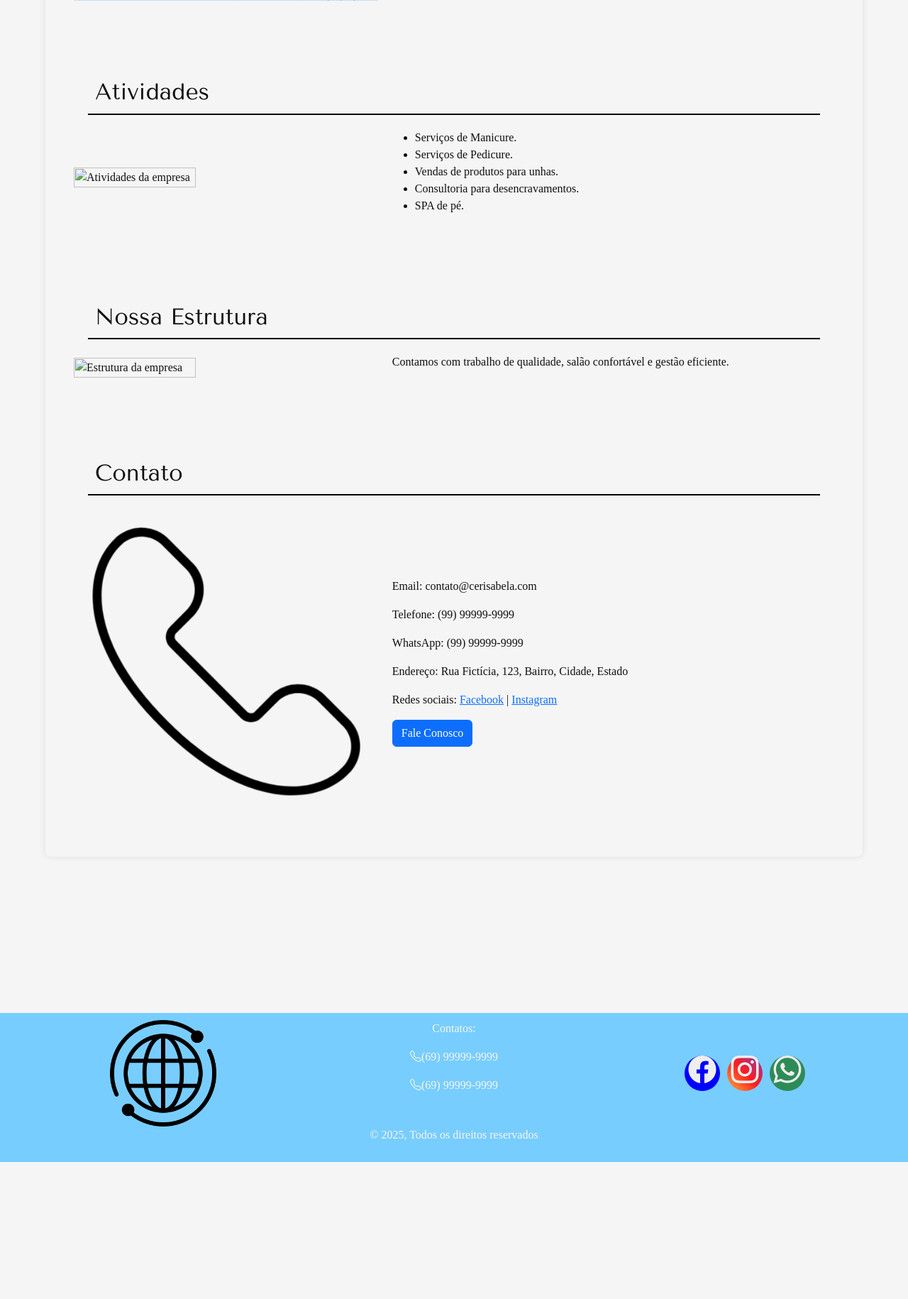
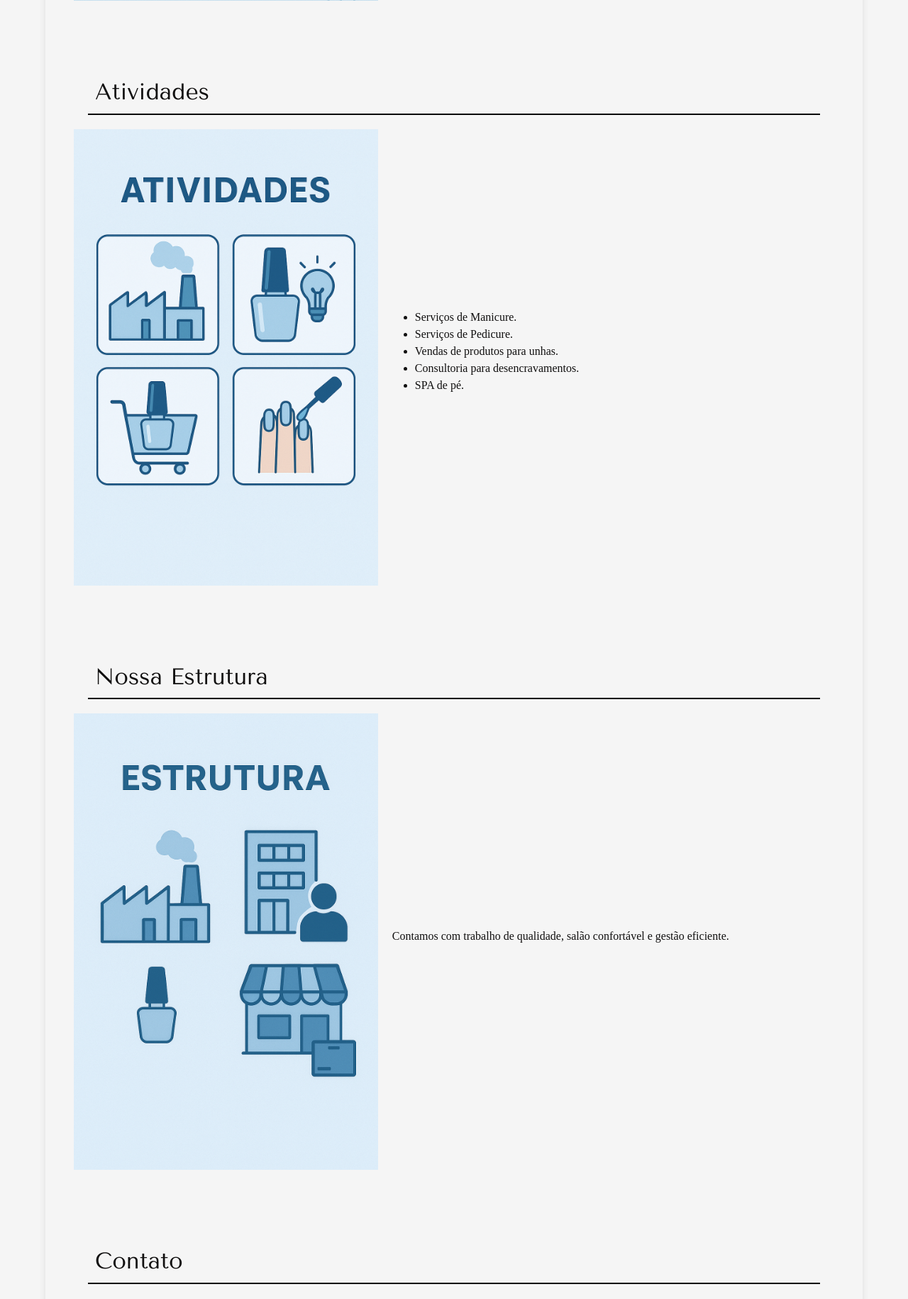
Before and after one commit to IsabelaGattass/cerisabela, a PHP site: page /contato.php in a window 1280 px wide. Shown: the part 1137-2967 px from the top of the page at 71% size. Before the commit the page ends 2774 px from the top, so only its background shows below. Run offline with PHP 8.4, Linux system fonts and the light colour scheme; some libraries are stand-ins or nearby versions; some web fonts are replaced.

Commit message:
arrumando

```diff
--- a/contato.php
+++ b/contato.php
@@ -50,7 +50,6 @@
 </nav>
 
 
-
     <main>
         <div class="dest">
             Qualidade e Capacidade em Unhas!
@@ -68,7 +67,7 @@
         <section id="servicos">
             <h2>Atividades</h2>
             <div class="texto">
-                <img src="" alt="Atividades da empresa">
+                <img src="atividade.png" alt="Atividades da empresa">
                 <ul>
                     <li>Serviços de Manicure.</li>
                     <li>Serviços de Pedicure.</li>
@@ -83,7 +82,7 @@
         <section id="estrututa">
             <h2>Nossa Estrutura</h2>
             <div class="texto">
-                <img src="" alt="Estrutura da empresa">
+                <img src="estrutura.png" alt="Estrutura da empresa">
                 <p>Contamos com trabalho de qualidade, salão confortável e gestão eficiente.
                 </p>
             </div>
--- a/index.php
+++ b/index.php
@@ -8,14 +8,14 @@
     <link rel="stylesheet" href="css/layout.css">
     <link rel="stylesheet" href="css/baseSite.css">
     <link rel="stylesheet" href="css/index.css">
-    <link rel="shortcut icon" href="images/logosite.png.png" type="image/x-icon">
+    <link rel="shortcut icon" href="images/banner.png" type="image/x-icon">
     <title>Cerisabela - Software de Programação</title>
 </head>
 
-<body>
+<body style="background-color:#111b53;">
     <!-- nosso cabeçalho -->
     <header>
-        <img src="images/logosite.png.png" alt="Logo da Empresa">
+        <img src="images/banner.png" alt="Logo da Empresa">
         <div class="empresa">
             <h1>CERISABELA</h1>
             <p>Especializada em Software de Programação</p>
```
Also changed, not shown: images/atividade.png (added), images/banner.png (added), images/estrutura.png (added).
